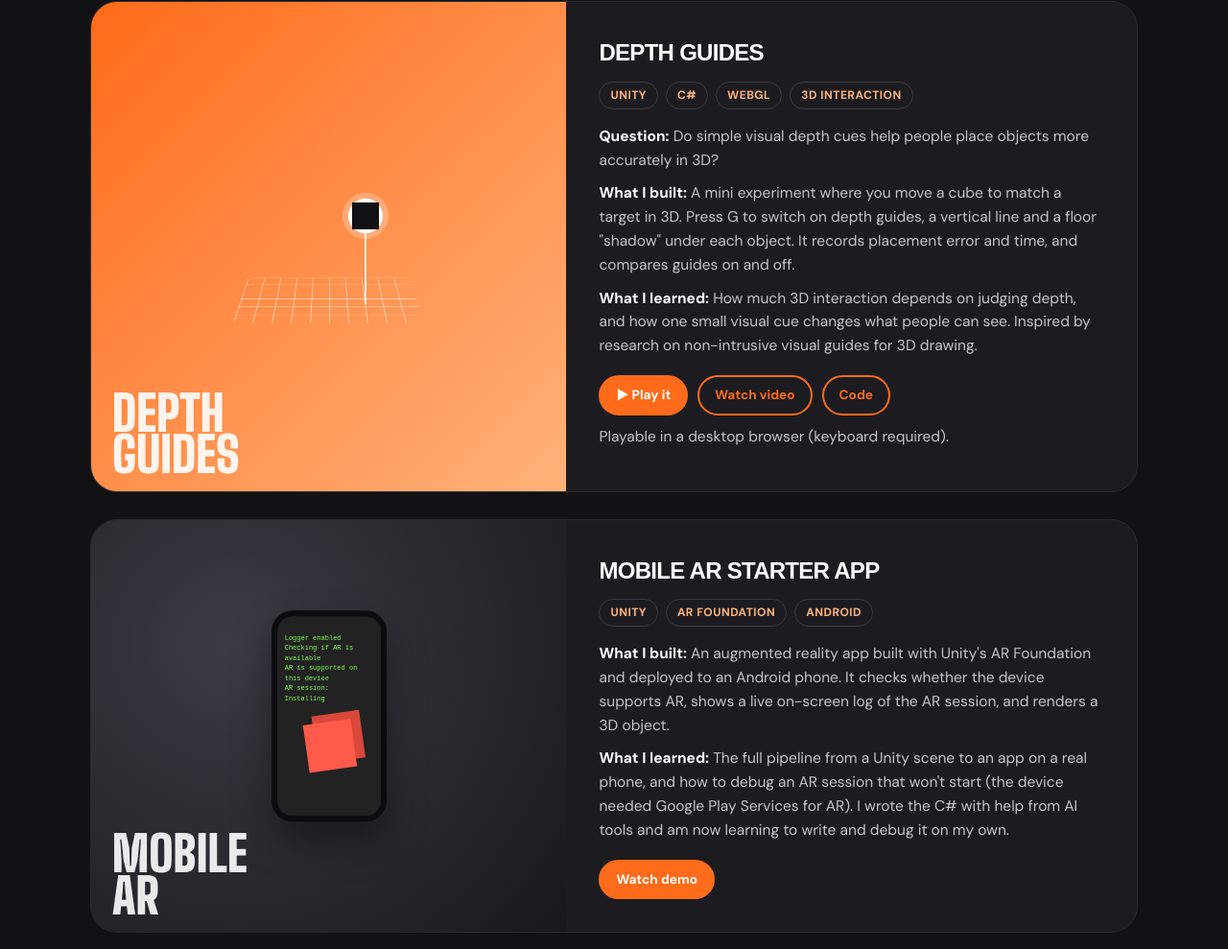
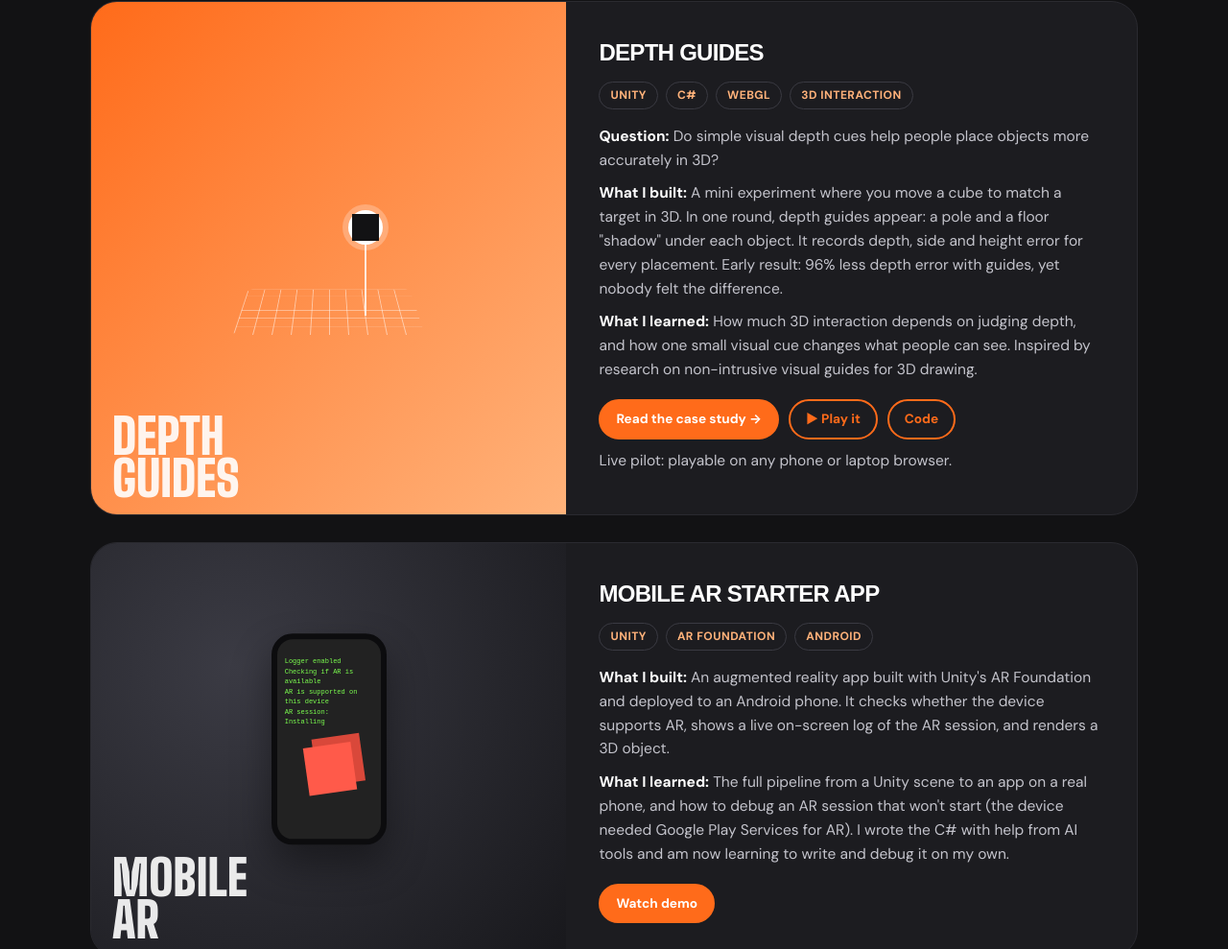
Before and after one commit to Mmeso-iconic/mmeso-iconic.github.io, a plain HTML site: page index.html in a window 1280 px wide. Shown: the part 1955-2944 px from the top of the page at 96% size. Drawn offline with Linux system fonts and the light colour scheme; a web font is replaced by a local one.

Commit message:
Revise depth guides experiment details in index.html
Updated project description and links for depth guides experiment.

```diff
--- a/index.html
+++ b/index.html
@@ -358,14 +358,14 @@
         <h3>Depth Guides</h3>
         <div class="tags"><span class="tag">Unity</span><span class="tag">C#</span><span class="tag">WebGL</span><span class="tag">3D interaction</span></div>
         <p><b>Question:</b> Do simple visual depth cues help people place objects more accurately in 3D?</p>
-        <p><b>What I built:</b> A mini experiment where you move a cube to match a target in 3D. Press G to switch on depth guides, a vertical line and a floor "shadow" under each object. It records placement error and time, and compares guides on and off.</p>
+        <p><b>What I built:</b> A mini experiment where you move a cube to match a target in 3D. In one round, depth guides appear: a pole and a floor "shadow" under each object. It records depth, side and height error for every placement. Early result: 96% less depth error with guides, yet nobody felt the difference.</p>
         <p><b>What I learned:</b> How much 3D interaction depends on judging depth, and how one small visual cue changes what people can see. Inspired by research on non-intrusive visual guides for 3D drawing.</p>
         <div class="pactions">
-          <a class="btn small" href="DEPTH_PLAY_LINK_HERE">▶ Play it</a>
-          <a class="btn small ghost" href="DEPTH_VIDEO_LINK_HERE">Watch video</a>
+          <a class="btn small" href="depth-guides-study.html">Read the case study →</a>
+          <a class="btn small ghost" href="https://mmeso-iconic.github.io/depth-guides/">▶ Play it</a>
           <a class="btn small ghost" href="https://github.com/Mmeso-iconic/depth-guides">Code</a>
         </div>
-        <p class="note">Playable in a desktop browser (keyboard required).</p>
+        <p class="note">Live pilot: playable on any phone or laptop browser.</p>
       </div>
     </div>
 
```
